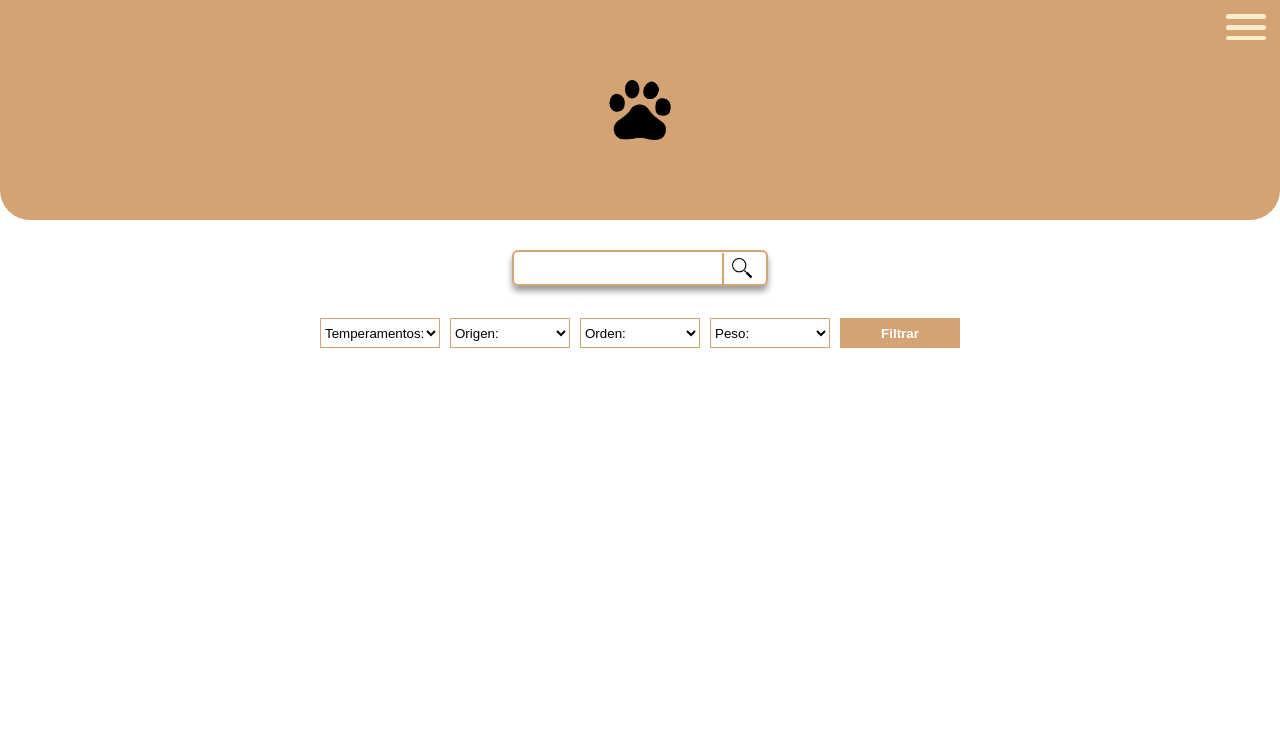
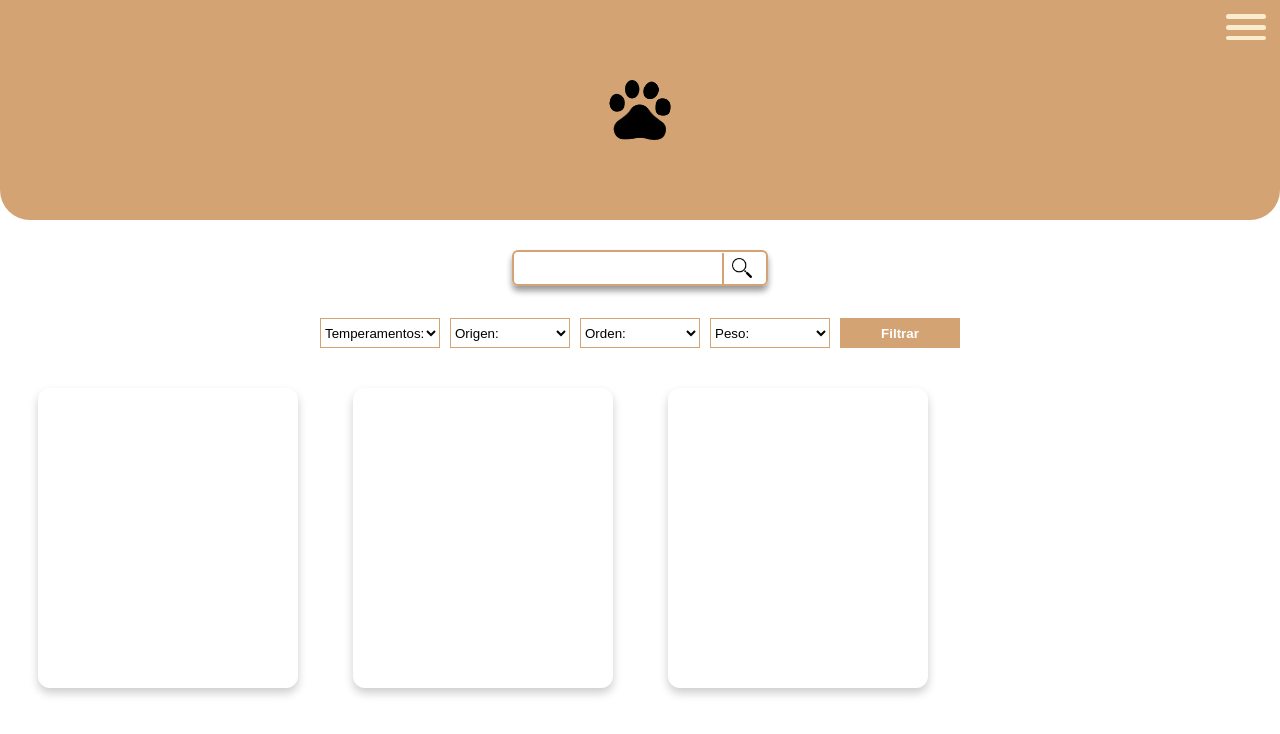
Before and after one commit to LucianoGimenezz/Henry-PI-dogs, a React (Create React App) app in the folder client/: page /home in a window 1280 px wide. Shown: the top 734 px of the page. Built offline with nearby package versions, Linux system fonts and the light colour scheme; no server answers.

Commit message:
[ADD] Componente Cards y Card

```diff
--- /dev/null
+++ b/client/src/components/Card.jsx
@@ -0,0 +1,7 @@
+import "../styles/card.css";
+
+const Card = () => {
+  return <div className="Container"></div>;
+};
+
+export default Card;
--- /dev/null
+++ b/client/src/components/Cards.jsx
@@ -0,0 +1,14 @@
+import Card from "./Card";
+import "../styles/cards.css";
+
+const Cards = ({ allDogs }) => {
+  return (
+    <section className="Cards__container">
+      <Card></Card>
+      <Card></Card>
+      <Card></Card>
+    </section>
+  );
+};
+
+export default Cards;
--- a/client/src/index.js
+++ b/client/src/index.js
@@ -3,10 +3,14 @@ import ReactDOM from 'react-dom/client';
 import './index.css';
 import App from './App';
 import { BrowserRouter } from 'react-router-dom'
+import { Provider } from 'react-redux';
+import store from './redux/store';
 
 const root = ReactDOM.createRoot(document.getElementById('root'));
 root.render(
-   <BrowserRouter>
-     <App />
-   </BrowserRouter>
+  <Provider store={store}>
+     <BrowserRouter>
+       <App />
+     </BrowserRouter>
+  </Provider>
 );
--- a/client/src/pages/Home.jsx
+++ b/client/src/pages/Home.jsx
@@ -1,9 +1,14 @@
-import { useState } from "react";
 import Header from "../components/Header";
 import SearchBar from "../components/SearchBar";
+import Cards from "../components/Cards";
+import { useState, useEffect } from "react";
+import { getAllDogs } from "../redux/actions/";
+import { useSelector, useDispatch } from "react-redux";
 import "../styles/home.css";
 
 const Home = () => {
+  const { allDogs } = useSelector((store) => store);
+  const dispatch = useDispatch();
   const [filterOptions, setFilterOptions] = useState({});
   const handlerFilters = (e) => {
     setFilterOptions({
@@ -13,6 +18,13 @@ const Home = () => {
     console.log(e.target.name);
     console.log(e.target.value);
   };
+
+  useEffect(() => {
+    dispatch(getAllDogs());
+    console.log(allDogs);
+    // eslint-disable-next-line react-hooks/exhaustive-deps
+  }, []);
+
   return (
     <div className="Home">
       <Header />
@@ -38,6 +50,9 @@ const Home = () => {
         </select>
         <button>Filtrar</button>
       </section>
+      <section className="Home__data">
+        <Cards />
+      </section>
     </div>
   );
 };
--- /dev/null
+++ b/client/src/redux/actions/actions-type.js
@@ -0,0 +1 @@
+export const GET_ALLDOGS = 'GET_ALLDOGS';
--- /dev/null
+++ b/client/src/redux/actions/index.js
@@ -0,0 +1,16 @@
+import { GET_ALLDOGS} from './actions-type'
+
+export const getAllDogs = () => {
+    return async (dispatch) => {
+        try {
+            const res = await fetch('http://localhost:3001/dogs')
+            const data = await res.json()
+            dispatch({
+                type: GET_ALLDOGS,
+                payload: data
+            })
+        } catch (error) {
+           console.error(new Error(error.message))
+        }
+    }
+}
--- /dev/null
+++ b/client/src/redux/reducer/index.js
@@ -0,0 +1,19 @@
+import { GET_ALLDOGS } from '../actions/actions-type'
+
+const initialState = {
+    allDogs: []
+}
+
+const reducer = (state = initialState, { type, payload }) => {
+    switch(type) {
+        case GET_ALLDOGS:
+          return {
+            ...state,
+            allDogs: payload
+          }
+        default:
+          return { ...state }
+    }
+}
+
+export default reducer
--- /dev/null
+++ b/client/src/redux/store/index.js
@@ -0,0 +1,12 @@
+import ThunkMiddleware from 'redux-thunk'
+import { createStore, compose, applyMiddleware } from 'redux'
+import reducer from '../reducer'
+
+const composeEnhancers = window.__REDUX_DEVTOOLS_EXTENSION_COMPOSE_ || compose
+
+const store = createStore(
+    reducer,
+    composeEnhancers(applyMiddleware(ThunkMiddleware))
+)
+
+export default store
--- /dev/null
+++ b/client/src/styles/card.css
@@ -0,0 +1,7 @@
+.Container {
+    width: 260px;
+    height: 300px;
+    border-radius: 12px;
+    box-shadow: 0px 5px 10px rgba(0, 0, 0, 0.2);
+    place-self: center;
+}
--- /dev/null
+++ b/client/src/styles/cards.css
@@ -0,0 +1,8 @@
+.Cards__container {
+    width: 100%;
+    height: 100%;
+    display: grid;
+    grid-template-columns: repeat(auto-fill, 300px);
+    gap: 15px;
+    place-content: center;
+}
--- a/client/src/styles/home.css
+++ b/client/src/styles/home.css
@@ -1,6 +1,5 @@
 .Home {
     width: 100%;
-    height: 100%;
     display: flex;
     flex-direction: column;
     align-items: center;
@@ -35,3 +34,11 @@
     color: #fff;
     font-weight: 600;
 }
+
+.Home__data {
+    width: 100%;
+    height: auto;
+    display: flex;
+    margin-top: 14px;
+    padding: 14px;
+}
```
